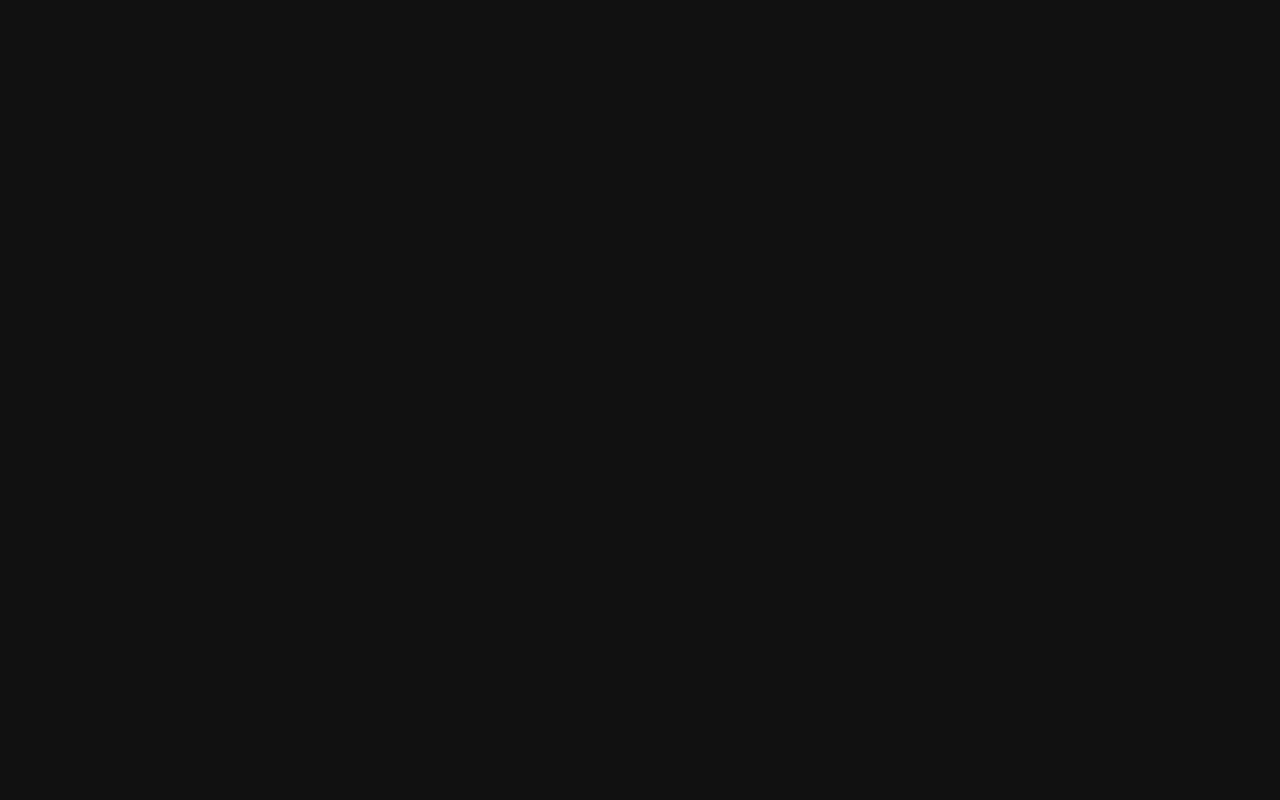
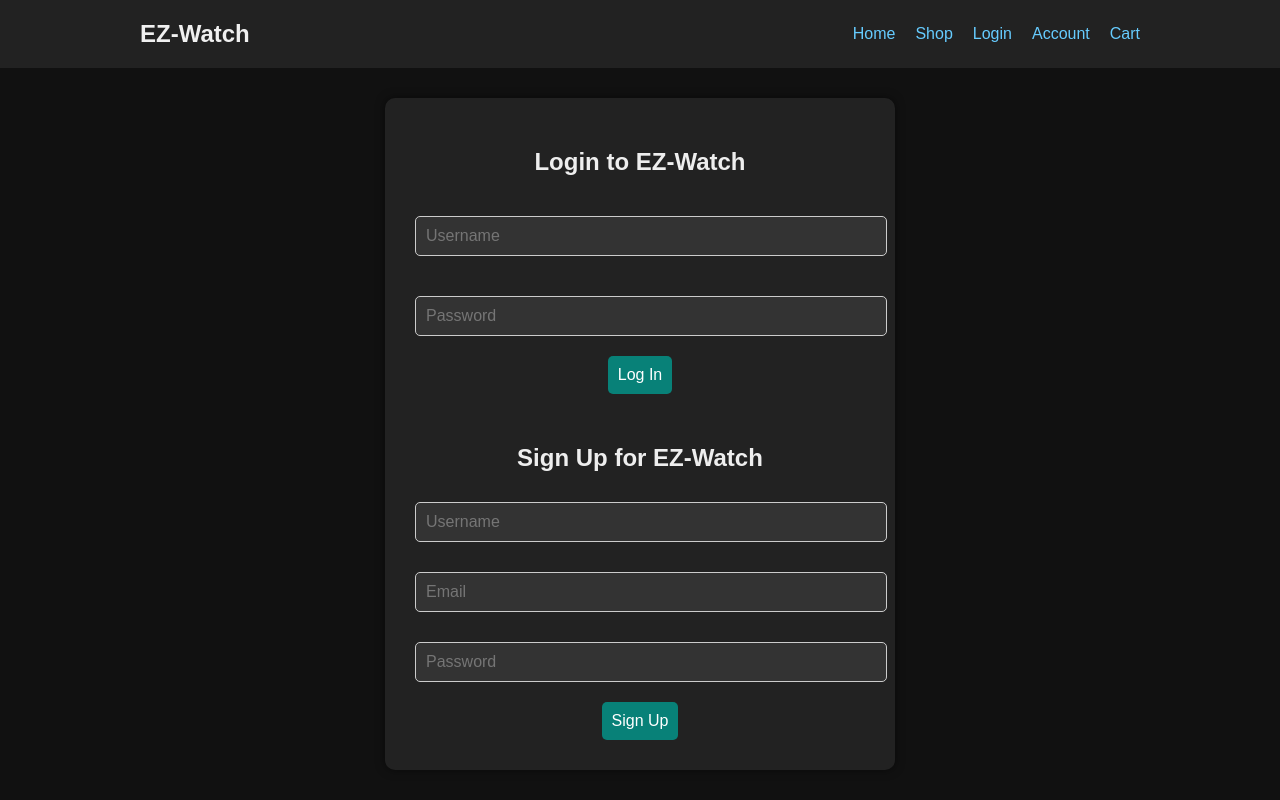
Before and after one commit to cdl431/Scriptteam, a plain HTML site: page Frontend/login.html in a window 1280 px wide. Drawn offline with Linux system fonts and the light colour scheme.

Commit message:
Brayden 3/29/25 11:39 pm
- Created Login Page html
- Added css code for Login Page

```diff
--- a/Frontend/login.html
+++ b/Frontend/login.html
@@ -3,10 +3,46 @@
 <head>
   <meta charset="UTF-8" />
   <meta name="viewport" content="width=device-width, initial-scale=1.0" />
-  <title>EZ-Watch</title>
+  <title>Login & Sign Up - EZ-Watch</title>
   <link rel="stylesheet" href="styles.css" />
 </head>
 <body>
+  <header>
+    <nav class="navbar">
+      <div class="logo">EZ-Watch</div>
+      <ul class="nav-links">
+        <li><a href="HomePage.html">Home</a></li>
+        <li><a href="shopping.html">Shop</a></li>
+        <li><a href="login.html">Login</a></li>
+        <li><a href="account.html">Account</a></li>
+        <li><a href="cart.html">Cart</a></li>
+      </ul>
+    </nav>
+  </header>
 
+  <div class="login-page">
+    <div class="form-container">
+      <!-- Login Form -->
+      <div class="login-form form">
+        <h2>Login to EZ-Watch</h2>
+        <form action="login_action_page.php" method="POST">
+          <input type="text" placeholder="Username" name="username" required />
+          <input type="password" placeholder="Password" name="password" required />
+          <input type="submit" value="Log In" />
+        </form>
+      </div>
+
+      <!-- Sign Up Form -->
+      <div class="signup-form form">
+        <h2>Sign Up for EZ-Watch</h2>
+        <form action="signup_action_page.php" method="POST">
+          <input type="text" placeholder="Username" name="username" required />
+          <input type="email" placeholder="Email" name="email" required />
+          <input type="password" placeholder="Password" name="password" required />
+          <input type="submit" value="Sign Up" />
+        </form>
+      </div>
+    </div>
+  </div>
 </body>
 </html>
--- a/Frontend/styles.css
+++ b/Frontend/styles.css
@@ -66,17 +66,47 @@ body {
     color: #aaa;
   }
 
+/*_____________________________________________________________________________*/
+
+  .auth-buttons {
+    position: fixed;
+    top: 15px;
+    right: 20px;
+    display: flex;
+    flex-direction: row;
+    gap: 10px;
+    z-index: 1000;
+  }
+
+
+  .auth-btn {
+    background-color: #66ccff;
+    color: #111;
+    padding: 10px 20px;
+    border-radius: 5px;
+    text-decoration: none;
+    font-weight: bold;
+    box-shadow: 0 4px 6px rgba(0, 0, 0, 0.3);
+    transition: background-color 0.3s ease;
+  }
+
+  .auth-btn:hover {
+    background-color: #ffffff;
+    color: #000;
+  }
+
+/*_____________________________________________________________________________*/
 /*vvv SHOPPING PAGE vvv*/
 
 #search-bar {
   display: flex;
-  justify-content: center; /* This centers the search bar horizontally */
-  margin-top: 20px; /* Adds space between the search bar and the header */
+  justify-content: center;
+  margin-top: 20px;
 }
 
 #search-bar .bar {
   display: flex;
-  width: 60%; /* You can adjust the width to your preference */
+  width: 60%;
 }
 
 #search-bar input {
@@ -178,29 +208,87 @@ body {
     right: 10px;
   }
 
-  .auth-buttons {
-    position: fixed;
-    top: 15px;
-    right: 20px;
+/*_____________________________________________________________________________*/
+/*vvv LOGIN PAGE vvv*/
+
+/* Login Page Container */
+.login-page {
   display: flex;
-    flex-direction: row;
-    gap: 10px;
-    z-index: 1000;
+  justify-content: center;
+  align-items: center;
+  height: 100vh;
+  background-color: #111;
 }
 
+/* Form Container - Centered and fixed width */
+.form-container {
+  display: flex;
+  flex-direction: column;
+  gap: 30px;
+  background-color: #222;
+  padding: 30px;
+  border-radius: 10px;
+  box-shadow: 0px 0px 10px rgba(0, 0, 0, 0.5);
+  width: 100%;
+  max-width: 450px;
+}
 
-  .auth-btn {
-    background-color: #66ccff;
-    color: #111;
-    padding: 10px 20px;
+/* Ensure the forms within the container are aligned */
+.form {
+  display: flex;
+  flex-direction: column;
+  gap: 20px; /* Adjust this to control space between all form elements */
+}
+
+/* Input field styling */
+input[type="text"], input[type="password"], input[type="email"] {
+  padding: 10px;
   border-radius: 5px;
-    text-decoration: none;
-    font-weight: bold;
-    box-shadow: 0 4px 6px rgba(0, 0, 0, 0.3);
+  border: 1px solid #ccc;
+  font-size: 16px;
+  background-color: #333;
+  color: #fff;
+  width: 100%;
+}
+
+/* Button styling */
+input[type="submit"] {
+  padding: 10px;
+  background-color: #088178;
+  color: #fff;
+  font-size: 16px;
+  border: none;
+  border-radius: 5px;
+  cursor: pointer;
   transition: background-color 0.3s ease;
 }
 
-  .auth-btn:hover {
-    background-color: #ffffff;
-    color: #000;
+.signup-form input[type="submit"], .login-form input[type="submit"] {
+  margin-top: 20px;  /* Ensure consistent spacing between input fields and buttons */
 }
+
+input[type="submit"]:hover {
+  background-color: #066b5f;
+}
+
+/* Spacing between the fields */
+input[type="text"] {
+  margin-bottom: 20px;
+}
+
+input[type="email"] {
+  margin-bottom: 20px;
+}
+
+input[type="password"] {
+  margin-top: 20px;
+}
+
+/* Signup form styling */
+.signup-form {
+  display: block;
+}
+
+.signup-form input {
+  margin-top: 10px;
+}
```
Lines whose indentation alone changed are shown as unchanged.
